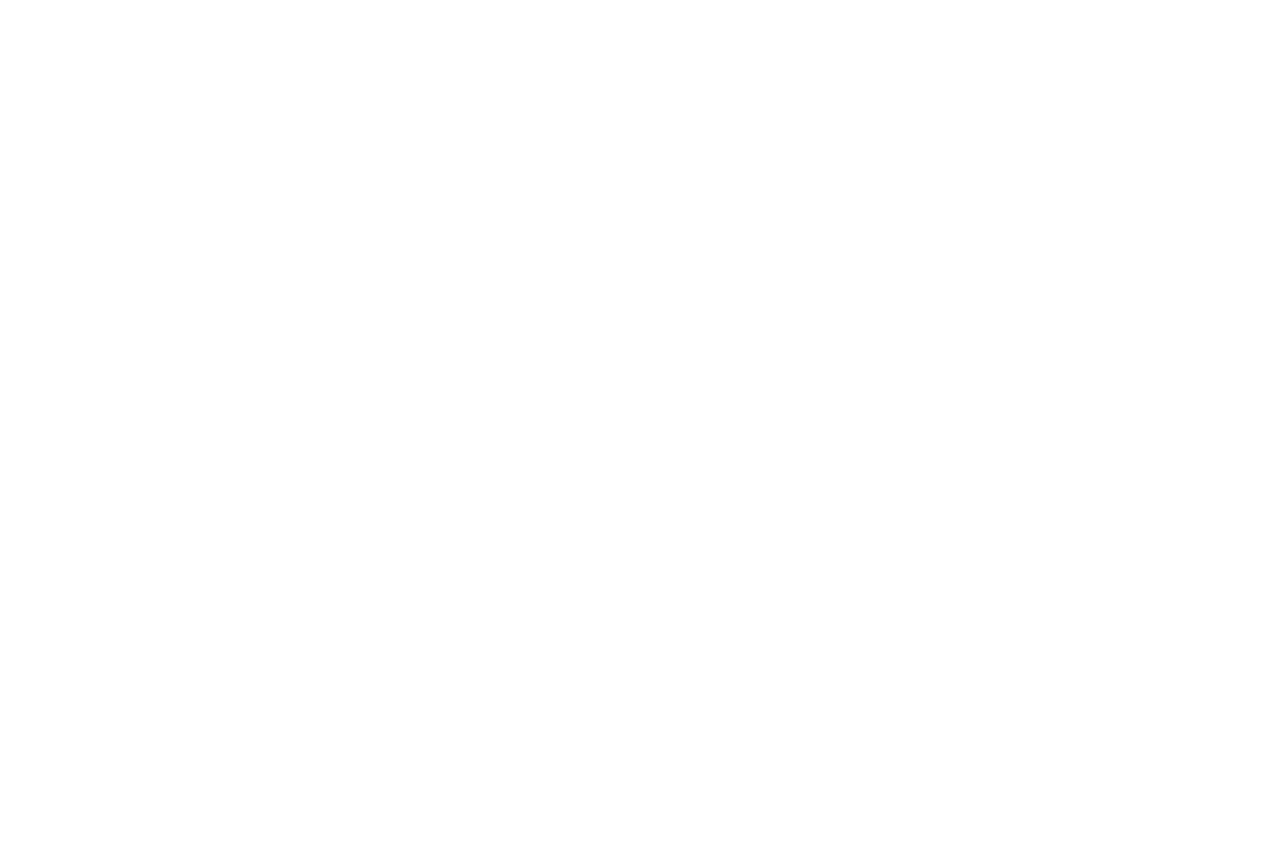
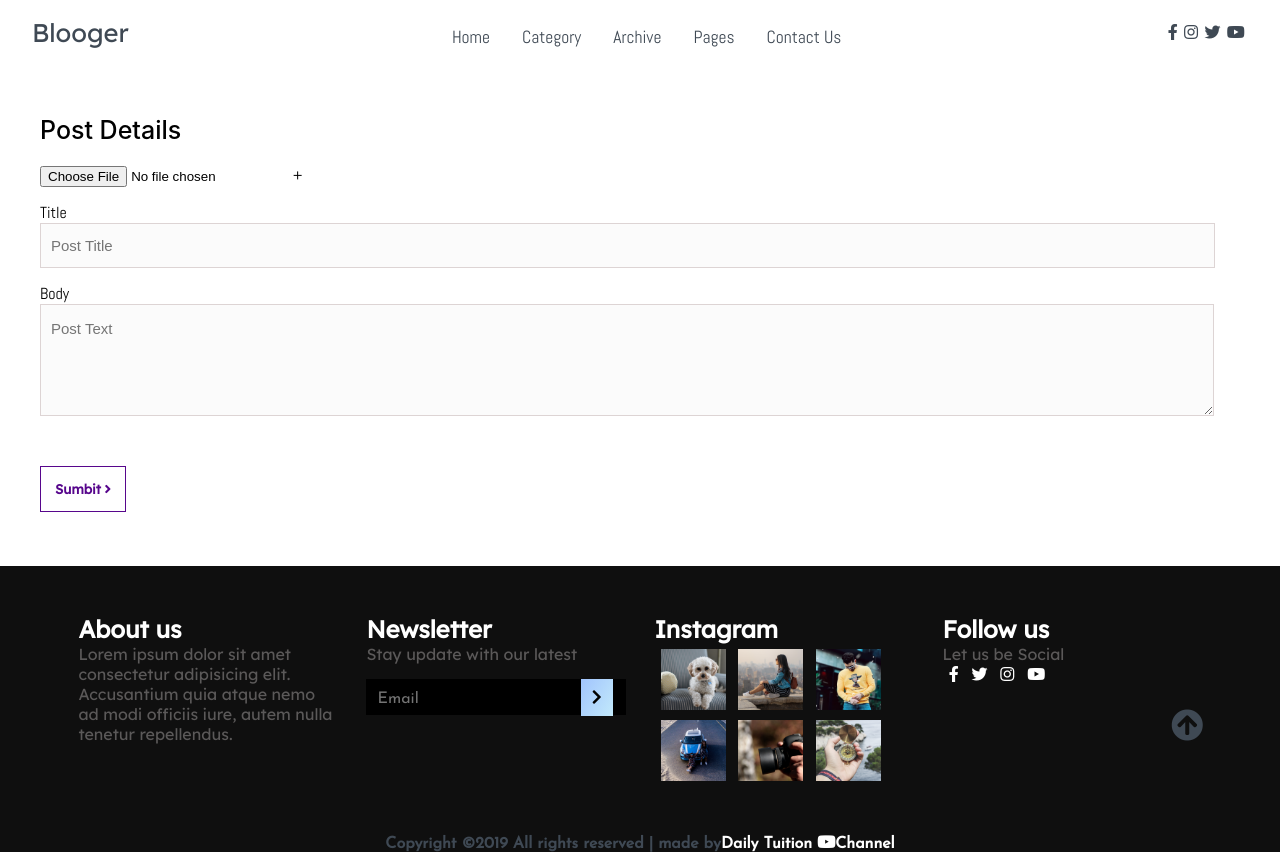
Before and after one commit to Mohammad-Amjed/nwps-archive, a React (Create React App) app: page /Blog in a window 1280 px wide. Before the commit the page ends 800 px from the top, so only its background shows below. Built offline with nearby package versions, Linux system fonts and the light colour scheme.

Commit message:
post form started

```diff
--- a/package.json
+++ b/package.json
@@ -8,10 +8,12 @@
     "@testing-library/user-event": "^12.1.10",
     "aos": "^2.3.4",
     "firebase": "^8.2.4",
+    "framer-motion": "^3.2.2-rc.1",
     "react": "^17.0.1",
     "react-dom": "^17.0.1",
     "react-router-dom": "^5.2.0",
     "react-scripts": "^2.1.8",
+    "uuid": "^8.3.2",
     "web-vitals": "^0.2.4"
   },
   "scripts": {
--- a/src/App.js
+++ b/src/App.js
@@ -6,6 +6,7 @@
 import Nav from './Nav'
 import PostPage from './PostPage'
 import Signup from './Signup'
+import Blog from "./Blog"
 
 function App() {
   return (
@@ -23,6 +24,11 @@
     <Route  path="/Signup">
     <Signup />
     </Route>
+    <Route  path="/Blog">
+      <Nav />
+    <Blog />
+    <Footer2 />
+    </Route>
 
     </Router>
 
--- /dev/null
+++ b/src/Blog.jsx
@@ -0,0 +1,96 @@
+import React, { useState } from 'react'
+import { db, timestamp } from './Firebase'
+import { v4 as uuidv4 } from 'uuid';
+import ProgressBar from './ProgressBar';
+// import "./css/Blog.css"
+
+function Blog() {
+
+  const [file, setFile] = useState(null);
+  const [error, setError] = useState(null);
+
+  const types = ['image/png', 'image/jpeg'];
+
+  const handleChange = (e) => {
+    let selected = e.target.files[0];
+
+    if (selected && types.includes(selected.type)) {
+      setFile(selected);
+      setError('');
+    } else {
+      setFile(null);
+      setError('Please select an image file (png or jpg)');
+    }
+  }
+;
+  const initialState = ""
+  const [date, setDate] = useState(initialState)
+  const [body, setBody] = useState(initialState)
+  const [image, setImage] = useState(initialState)
+  const [title, setTitle] = useState(initialState)
+  const id = uuidv4();
+  console.log(id)
+  const save = () => {
+    setDate(timestamp)
+
+    db
+      .collection("posts")
+      .doc(uuidv4())
+      .set({
+        body,
+        image,
+        title,
+        date,
+      })
+      .then();
+};
+
+
+    return (
+      <div className="blogBody">
+        <div className="blogBox">
+          <div className="title">Post Details</div>
+          <div className="content">
+            <form action="#">
+              <div className="user-details">
+                <div className="input-box">
+                <label>
+                  <input type="file" onChange={handleChange} />
+                  <span>+</span>
+                </label>
+                <div className="output">
+                  { error && <div className="error">{ error }</div>}
+                  { file && <div>{ file.name }</div> }
+                  { file && <ProgressBar file={file} setFile={setFile} /> }
+                </div>
+                </div>
+
+                <div className="input-box">
+                  <span className="details">Title</span>
+                  <input className="input" type="text" placeholder="Post Title" onChange={(e)=>{
+                    setTitle(e.target.value)
+                  }} required />
+                </div>
+
+                <div className="input-box">
+                  <span className="details">Body</span>
+                  <textarea className="body-area" type="text" placeholder="Post Text"  onChange={(e)=>{
+                    setBody(e.target.value) }}required />
+                </div>
+
+              </div>
+
+              <div className="button">
+                <button type="submit" onClick={save}> Sumbit  <i class="fas fa-angle-right"></i></button>
+              </div>
+            </form>
+          </div>
+          </div>
+          </div>
+
+
+
+    )
+}
+
+export default Blog
--- a/src/Firebase.js
+++ b/src/Firebase.js
@@ -13,7 +13,8 @@
 
 
   const firebaseApp = firebase.initializeApp(firebaseConfig);
+const projectStorage = firebase.storage();
 const auth = firebase.auth();
 const db = firebase.firestore();
 const timestamp = firebase.firestore.FieldValue.serverTimestamp;
-export { db, auth, timestamp };
+export { db, auth, timestamp, projectStorage };
--- /dev/null
+++ b/src/ProgressBar.jsx
@@ -0,0 +1,22 @@
+import React, { useEffect } from 'react';
+import useStorage from './useStorage';
+import { motion } from 'framer-motion';
+
+const ProgressBar = ({ file, setFile }) => {
+  const { progress, url } = useStorage(file);
+
+  useEffect(() => {
+    if (url) {
+      setFile(null);
+    }
+  }, [url, setFile]);
+
+  return (
+    <motion.div className="progress-bar"
+      initial={{ width: 0 }}
+      animate={{ width: progress + '%' }}
+    ></motion.div>
+  );
+}
+
+export default ProgressBar;
--- /dev/null
+++ b/src/css/Blog.css
@@ -0,0 +1,160 @@
+@import url("https://fonts.googleapis.com/css2?family=Poppins:wght@200;300;400;500;600;700&display=swap");
+
+/* * {
+  margin: 0;
+  padding: 0;
+  box-sizing: border-box;
+  font-family: "Poppins", sans-serif;
+} */
+.blogBody {
+  /* margin-top: 100px; */
+  /* height: 100vh; */
+  display: flex;
+  /* justify-content: center; */
+  align-items: center;
+  padding: 10px;
+  background: #fff;
+}
+.blogBox {
+  width: 100%;
+  background-color: #fff;
+  padding: 25px 30px;
+  border-radius: 5px;
+  /* box-shadow: 0 5px 10px rgba(0, 0, 0, 0.15); */
+}
+.blogBox .title {
+  font-size: 25px;
+  font-weight: 500;
+  position: relative;
+}
+.blogBox .title::before {
+  content: "";
+  position: absolute;
+  left: 0;
+  bottom: 0;
+  height: 3px;
+  width: 30px;
+  border-radius: 5px;
+  background: linear-gradient(135deg, #71b7e6, #9b59b6);
+}
+/* .content form .user-details {
+  display: flex;
+  flex-wrap: wrap;
+  justify-content: space-between;
+  margin: 20px 0 12px 0;
+} */
+form .user-details .input-box {
+  margin-bottom: 15px;
+  width: calc(100% / 2 - 20px);
+}
+form .input-box span.details {
+  display: block;
+  font-weight: 500;
+  margin-bottom: 5px;
+}
+.user-details .input-box input {
+  font: 400 15px "Gotham SSm A", "Gotham SSm B", sans-serif;
+  display: block;
+  box-sizing: border-box;
+  width: calc(100% - 25px);
+  height: 45px;
+  padding: 0 10px;
+  color: #5c5c5c;
+  border: 1px solid #ddd4d4;
+  border-radius: 0;
+  background: #fbfbfb;
+  /* height: 45px;
+  width: 100%;
+  outline: none;
+  font-size: 16px;
+  border-radius: 5px;
+  padding-left: 15px;
+  border: 1px solid #ccc;
+  border-bottom-width: 2px; */
+  transition: all 0.3s ease;
+}
+.user-details .input-box input:focus,
+.user-details .input-box input:valid {
+  border-color: #9b59b6;
+}
+form .gender-details .gender-title {
+  font-size: 20px;
+  font-weight: 500;
+}
+form .category {
+  display: flex;
+  width: 80%;
+  margin: 14px 0;
+  justify-content: space-between;
+}
+form .category label {
+  display: flex;
+  align-items: center;
+  cursor: pointer;
+}
+form .category label .dot {
+  height: 18px;
+  width: 18px;
+  border-radius: 50%;
+  margin-right: 10px;
+  background: #d9d9d9;
+  border: 5px solid transparent;
+  transition: all 0.3s ease;
+}
+#dot-1:checked ~ .category label .one,
+#dot-2:checked ~ .category label .two,
+#dot-3:checked ~ .category label .three {
+  background: #9b59b6;
+  border-color: #d9d9d9;
+}
+form input[type="radio"] {
+  display: none;
+}
+form .button {
+  height: 45px;
+  margin: 35px 0;
+}
+form .button button {
+  display: inline-block;
+  box-sizing: border-box;
+  margin: 15px 0 30px;
+  padding: 14px;
+  text-decoration: none;
+
+  color: #57068c;
+  border: 1px solid #57068c !important;
+  background: #fff;
+  cursor: pointer;
+  font-weight: 800;
+  font-family: var(--Lexend) !important;
+
+  transition: all 0.3s ease;
+}
+form .button button:hover {
+  transform: scale(0.99);
+  background-color: #57068c;
+  color: #fff;
+}
+
+form .user-details .input-box {
+  margin-bottom: 15px;
+  width: 100%;
+}
+
+form .category {
+  width: 100%;
+}
+.content form .user-details {
+  max-height: 300px;
+  overflow-y: scroll;
+}
+.user-details::-webkit-scrollbar {
+  width: 5px;
+}
+
+.body-area {
+  width: 125%;
+  height: 175px;
+
+  transition: all 0.3s ease;
+}
--- a/src/css/Style.css
+++ b/src/css/Style.css
@@ -119,7 +119,7 @@
 }
 
 .collapse {
-  height: 30rem;
+  height: 33rem;
 }
 
 .nav .nav-items {
@@ -592,3 +592,105 @@
 }
 
 /*       x          Post Page style            x                */
+
+/*        post form style                                   */
+.blogBody {
+  display: flex;
+  align-items: center;
+  padding: 10px;
+  background: #fff;
+}
+.blogBox {
+  width: 100%;
+  background-color: #fff;
+  padding: 25px 30px;
+  border-radius: 5px;
+}
+.blogBox .title {
+  font-size: 25px;
+  font-weight: 500;
+  /* position: relative; */
+  padding-bottom: 20px;
+}
+
+/* .input .user-details .input-box {
+  margin-bottom: 15px;
+  width: calc(100% / 2 - 20px);
+}
+.input .input-box span.details {
+  display: block;
+  font-weight: 500;
+  margin-bottom: 5px;
+} */
+.user-details .input-box .input {
+  font: 400 15px "Gotham SSm A", "Gotham SSm B", sans-serif;
+  display: block;
+  box-sizing: border-box;
+  width: calc(100% - 25px);
+  height: 45px;
+  padding: 0 10px;
+  color: #5c5c5c;
+  border: 1px solid #ddd4d4;
+  border-radius: 0;
+  background: #fbfbfb;
+  /* height: 45px;
+  width: 100%;
+  outline: none;
+  font-size: 16px;
+  border-radius: 5px;
+  padding-left: 15px;
+  border: 1px solid #ccc;
+  border-bottom-width: 2px; */
+  transition: all 0.3s ease;
+}
+
+form .button {
+  height: 45px;
+  margin: 35px 0;
+}
+form .button button {
+  display: inline-block;
+  box-sizing: border-box;
+  margin: 15px 0 30px;
+  padding: 14px;
+  text-decoration: none;
+
+  color: #57068c;
+  border: 1px solid #57068c !important;
+  background: #fff;
+  cursor: pointer;
+  font-weight: 800;
+  font-family: var(--Lexend) !important;
+
+  transition: all 0.3s ease;
+}
+form .button button:hover {
+  transform: scale(0.99);
+  background-color: #57068c;
+  color: #fff;
+}
+
+form .user-details .input-box {
+  margin-bottom: 15px;
+  width: 100%;
+}
+
+.user-details::-webkit-scrollbar {
+  width: 5px;
+}
+
+textarea {
+  font: 400 15px "Gotham SSm A", "Gotham SSm B", sans-serif;
+  display: block;
+  overflow: auto;
+  width: calc(100% - 48px);
+  height: 80px;
+  padding: 15px 10px;
+  resize: vertical;
+  color: #5c5c5c;
+  border: 1px solid #ddd4d4;
+  outline: 0;
+  background: #fbfbfb;
+  margin-bottom: 30px;
+  transition: all 0.3s ease;
+}
--- /dev/null
+++ b/src/useStorage.jsx
@@ -0,0 +1,31 @@
+import { useState, useEffect } from 'react';
+import { projectStorage, db, timestamp } from './Firebase';
+import { v4 as uuidv4 } from 'uuid';
+
+const useStorage = (file) => {
+  const [progress, setProgress] = useState(0);
+  const [error, setError] = useState(null);
+  const [url, setUrl] = useState(null);
+
+  useEffect(() => {
+    // references
+    const storageRef = projectStorage.ref(file.name);
+    const collectionRef = db.collection('posts');
+
+    storageRef.put(file).on('state_changed', (snap) => {
+      let percentage = (snap.bytesTransferred / snap.totalBytes) * 100;
+      setProgress(percentage);
+    }, (err) => {
+      setError(err);
+    }, async () => {
+      const url = await storageRef.getDownloadURL();
+      const createdAt = timestamp();
+      await collectionRef.doc(uuidv4()).update({ image : url});
+      setUrl(url);
+    });
+  }, [file]);
+
+  return { progress, url, error };
+}
+
+export default useStorage;
```
Also changed, not shown: 1 other file (tests, documents, lock files or other folders).
